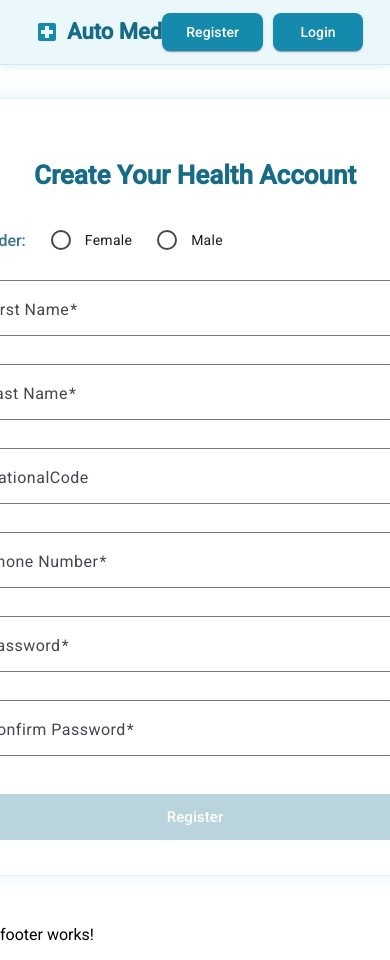
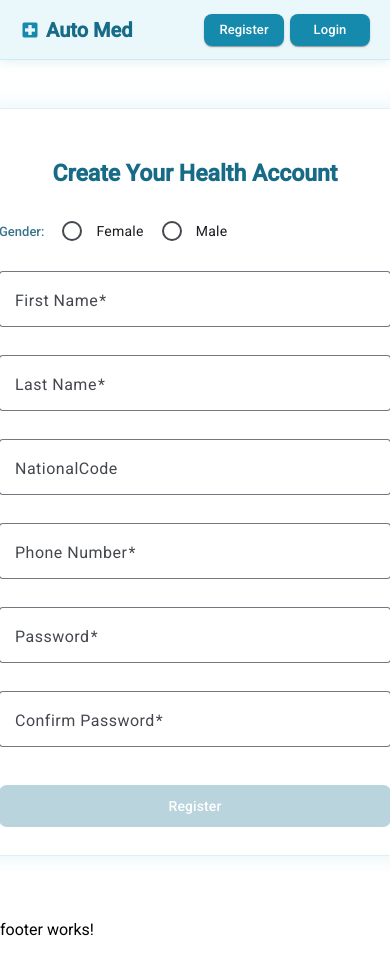
Before and after one commit to Parisan-Pasban/auto-med, an Angular app in the folder client/: page /account/register in a window 390 px wide. Shown: the top 960 px of the page. Built offline with nearby package versions, Linux system fonts and the light colour scheme.

Commit message:
feat: add media

```diff
--- a/client/src/app/components/account/login/login.component.scss
+++ b/client/src/app/components/account/login/login.component.scss
@@ -63,3 +63,54 @@ form {
     background: #b9d4dc;
   }
 }
+
+@media screen and (max-width: 480px) {
+  section {
+    min-height: calc(100vh - 60px);
+    padding: 35px 12px 20px;
+    box-sizing: border-box;
+  }
+
+  form {
+    width: 100%;
+    max-width: 100%;
+    padding: 20px 14px;
+    box-sizing: border-box;
+
+    h1 {
+      font-size: clamp(14px, 4vw, 18px);
+      margin-bottom: 22px;
+      white-space: nowrap;
+    }
+
+    mat-form-field {
+      width: 100%;
+      min-width: 0;
+    }
+
+    button {
+      height: 42px;
+      font-size: 14px;
+    }
+  }
+}
+
+@media screen and (max-width: 768px) {
+  section {
+    padding: 60px 16px 24px;
+    box-sizing: border-box;
+  }
+
+  form {
+    width: 450px;
+    max-width: 100%;
+    padding: 28px;
+    box-sizing: border-box;
+
+    h1 {
+      font-size: 23px;
+      margin-bottom: 24px;
+      white-space: nowrap;
+    }
+  }
+}
--- a/client/src/app/components/account/register/register.component.scss
+++ b/client/src/app/components/account/register/register.component.scss
@@ -62,3 +62,60 @@ form {
     background: #b9d4dc;
   }
 }
+
+@media screen and (max-width: 480px) {
+  section {
+    min-height: 100vh;
+    padding: 20px 12px;
+    box-sizing: border-box;
+  }
+
+  form {
+    width: 100%;
+    max-width: 100%;
+    padding: 20px 14px;
+    box-sizing: border-box;
+
+    h1 {
+      font-size: clamp(14px, 4vw, 18px);
+      margin-bottom: 22px;
+      white-space: nowrap;
+    }
+
+    mat-radio-group {
+      gap: 8px;
+      flex-wrap: wrap;
+      font-size: 13px;
+    }
+
+    mat-form-field {
+      width: 100%;
+      min-width: 0;
+    }
+
+    button {
+      height: 42px;
+      font-size: 14px;
+    }
+  }
+}
+
+@media screen and (max-width: 768px) {
+  section {
+    padding: 24px 16px;
+    box-sizing: border-box;
+  }
+
+  form {
+    width: 450px;
+    max-width: 100%;
+    padding: 28px;
+    box-sizing: border-box;
+
+    h1 {
+      font-size: 23px;
+      margin-bottom: 24px;
+      white-space: nowrap;
+    }
+  }
+}
--- a/client/src/app/components/members/member-list/member-list.component.scss
+++ b/client/src/app/components/members/member-list/member-list.component.scss
@@ -89,3 +89,77 @@ $card_size: 12rem;
         }
     }
 }
+
+@media screen and (max-width: 480px) {
+    .container {
+        padding: 0 12px;
+
+        h1 {
+            font-size: 20px;
+        }
+
+        .doctors-container {
+            gap: 1rem;
+            margin-top: 1rem;
+
+            .card {
+                max-width: 9rem;
+
+                .card-img {
+                    img {
+                        width: 9rem;
+                        height: 9rem;
+                    }
+
+                    .doctor-icons {
+                        min-width: 9rem;
+                        bottom: 0.5rem;
+
+                        button {
+                            width: 32px;
+                            height: 32px;
+
+                            mat-icon {
+                                width: 18px;
+                                height: 18px;
+                                font-size: 18px;
+                            }
+                        }
+                    }
+                }
+            }
+        }
+
+    }
+}
+
+@media screen and (max-width: 768px) {
+    .container {
+        padding: 0 16px;
+
+        h1 {
+            font-size: 24px;
+        }
+
+        .doctors-container {
+            gap: 1.5rem;
+            margin-top: 1.5rem;
+
+            .card {
+                max-width: 11rem;
+
+                .card-img {
+                    img {
+                        width: 11rem;
+                        height: 11rem;
+                    }
+
+                    .doctor-icons {
+                        min-width: 11rem;
+                    }
+                }
+            }
+        }
+
+    }
+}
--- a/client/src/app/components/navbar/navbar.component.scss
+++ b/client/src/app/components/navbar/navbar.component.scss
@@ -48,3 +48,57 @@ mat-toolbar {
     }
   }
 }
+
+@media screen and (max-width: 480px) {
+  mat-toolbar {
+    height: 60px;
+    padding: 0 10px;
+
+    .left {
+      .brand {
+        font-size: 16px;
+        gap: 4px;
+
+        mat-icon {
+          font-size: 20px;
+          width: 20px;
+          height: 20px;
+        }
+      }
+    }
+
+    .right {
+      gap: 4px;
+
+      button {
+        min-width: 0;
+        height: 32px;
+        padding: 0 6px;
+        font-size: 11px;
+        white-space: nowrap;
+      }
+    }
+  }
+}
+
+@media screen and (max-width: 768px) {
+  mat-toolbar {
+    padding: 0 20px;
+
+    .left {
+      .brand {
+        font-size: 20px;
+        gap: 6px;
+      }
+    }
+
+    .right {
+      gap: 6px;
+
+      button {
+        min-width: 80px;
+        font-size: 13px;
+      }
+    }
+  }
+}
```
